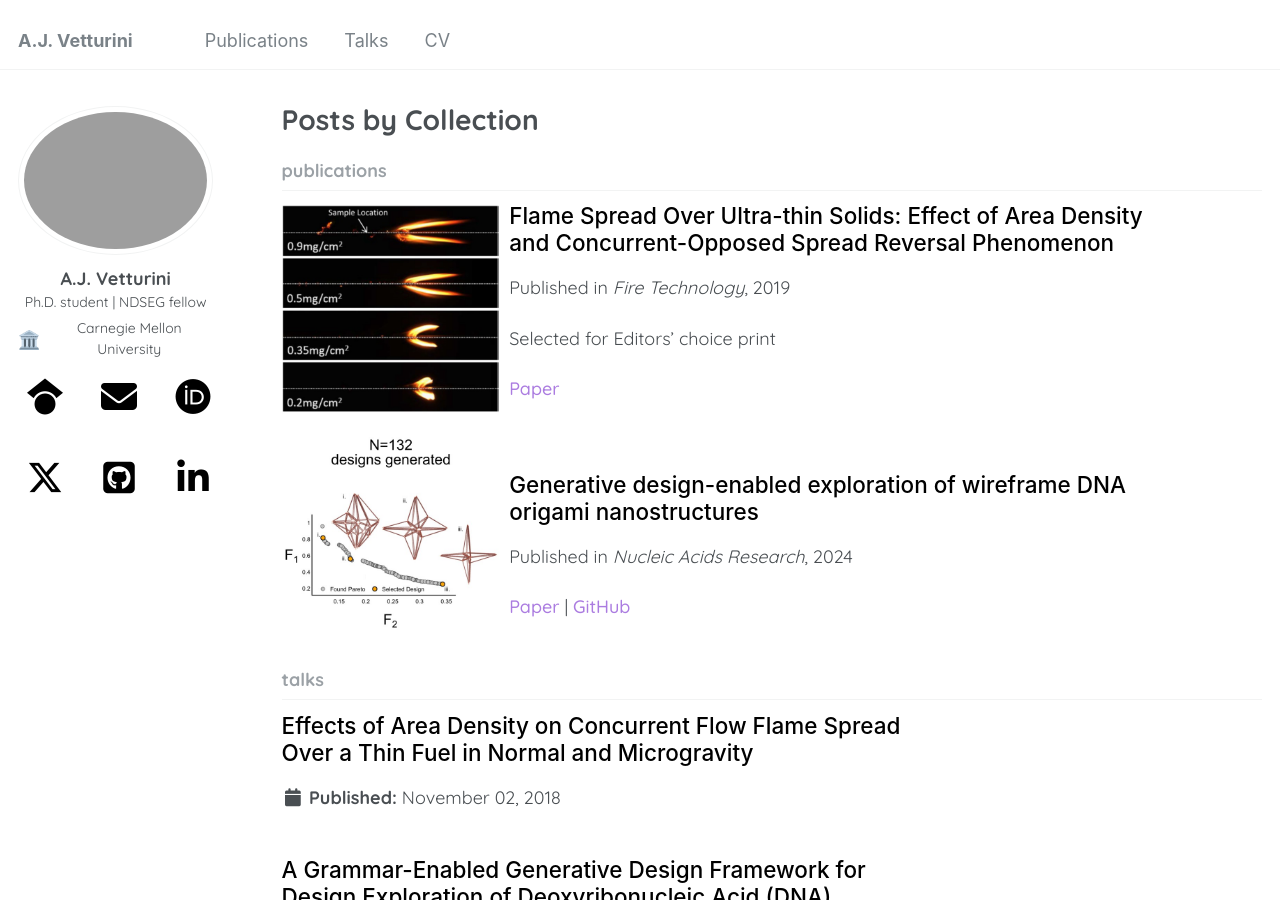
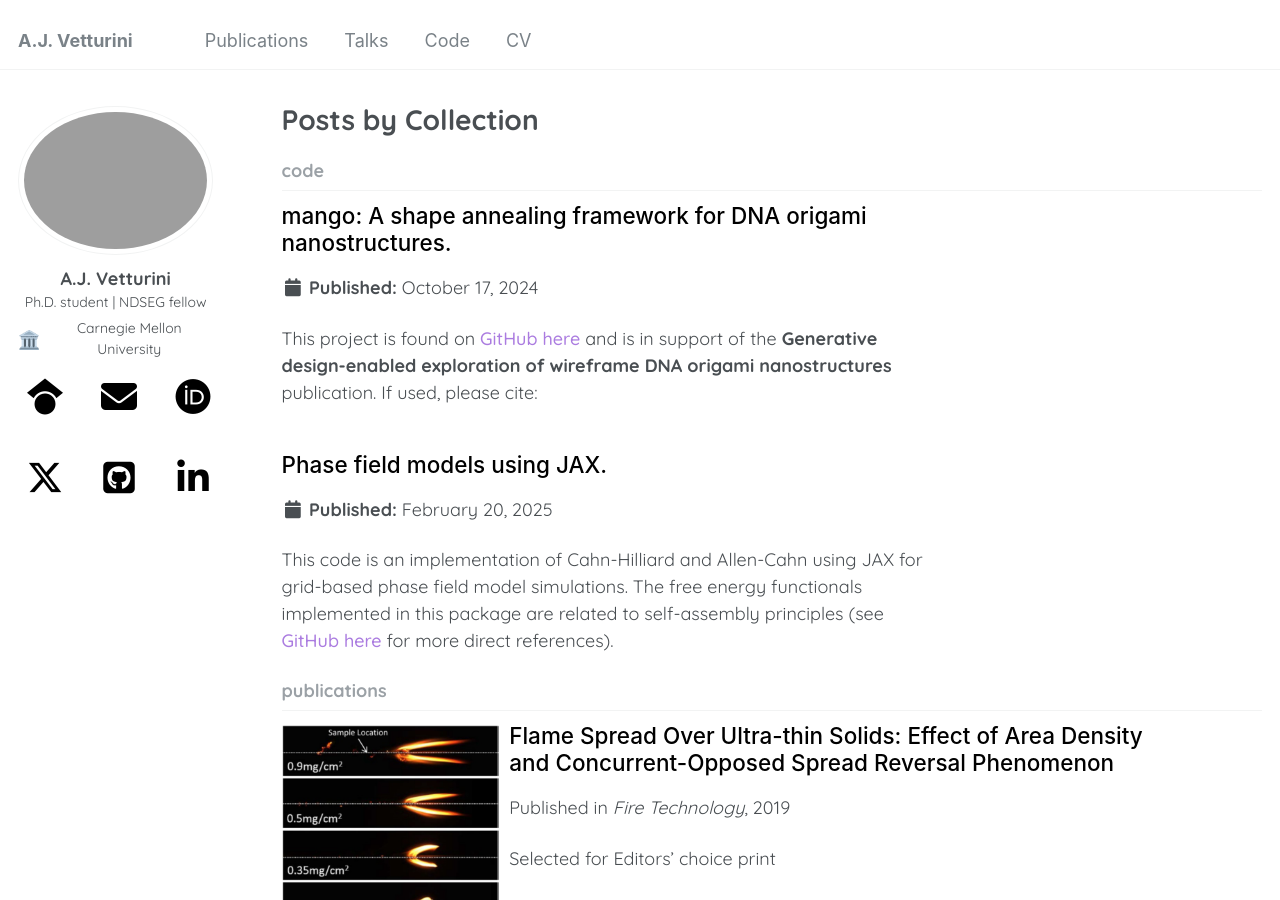
Before and after one commit to ajvetturini/ajvetturini.github.io, a Jekyll site: the page built from _pages/collection-archive.html, in a window 1280 px wide and 900 px high. Built offline with Jekyll 4.4.1, drawn with Linux system fonts in a browser that asks for light colours; some of the changed text lies outside the part shown.

```diff
--- a/_config.yml
+++ b/_config.yml
@@ -214,6 +214,9 @@ collections:
   talks:
     output: true
     permalink: /:collection/:path/
+  code:
+    output: true
+    permalink: /:collection/:path
 
 
 
@@ -246,12 +249,20 @@ defaults:
       author_profile: true
       share: true
       comments: true
-  # _presentations
+  # _talks
   - scope:
       path: ""
       type: talks
     values:
       layout: talk
+      author_profile: false
+      share: true
+  # _code
+  - scope:
+      path: ""
+      type: code
+    values:
+      layout: code
       author_profile: false
       share: true
 
--- a/_data/navigation.yml
+++ b/_data/navigation.yml
@@ -11,5 +11,8 @@ main:
   - title: "Talks"
     url: /talks/
 
+  - title: "Code"
+    url: /code/
+
   - title: "CV"
     url: /cv/
--- a/_includes/head/custom.html
+++ b/_includes/head/custom.html
@@ -12,12 +12,8 @@
 <link rel="apple-touch-icon" sizes="152x152" href="{{ base_path }}/images/apple-touch-icon-152x152.png?v=M44lzPylqQ">
 <link rel="apple-touch-icon" sizes="180x180" href="{{ base_path }}/images/apple-touch-icon-180x180.png?v=M44lzPylqQ">
 <link rel="icon" type="image/png" href="{{ base_path }}/images/DNA_Icon.png" sizes="32x32">
-<link rel="icon" type="image/png" href="{{ base_path }}/images/android-chrome-192x192.png?v=M44lzPylqQ" sizes="192x192">
-<link rel="icon" type="image/png" href="{{ base_path }}/images/favicon-96x96.png?v=M44lzPylqQ" sizes="96x96">
-<link rel="icon" type="image/png" href="{{ base_path }}/images/favicon-16x16.png?v=M44lzPylqQ" sizes="16x16">
 <link rel="manifest" href="{{ base_path }}/images/manifest.json?v=M44lzPylqQ">
 <link rel="mask-icon" href="{{ base_path }}/images/safari-pinned-tab.svg?v=M44lzPylqQ" color="#000000">
-<link rel="shortcut icon" href="/images/favicon.ico?v=M44lzPylqQ">
 <meta name="msapplication-TileColor" content="#000000">
 <meta name="msapplication-TileImage" content="{{ base_path }}/images/mstile-144x144.png?v=M44lzPylqQ">
 <meta name="msapplication-config" content="{{ base_path }}/images/browserconfig.xml?v=M44lzPylqQ">
--- /dev/null
+++ b/_pages/code.html
@@ -0,0 +1,12 @@
+---
+layout: archive
+title: "Code"
+permalink: /code/
+author_profile: true
+---
+
+<div>Below is some code that is available on GitHub that I have developed, please <a href="mailto:avetturi@andrew.cmu.edu">email me</a> if you have questions or open GitHub issues if there are bugs!</div>
+
+{% for post in site.code reversed %}
+  {% include archive-single-code.html %}
+{% endfor %}
```
Also changed, not shown: README.md (+7 -0 lines), _code/mango_gen_design.md (added, +7 -0 lines), _code/phase_fields_jax.md (added, +7 -0 lines), _includes/archive-single-code.html (added, +45 -0 lines), _layouts/code.html (added, +78 -0 lines), _pages/about.md (+2 -2 lines), _pages/markdown.md (+1 -0 lines), _talks/2025-08-27_IDETC_2025.md (added, +10 -0 lines), 2 other files.
